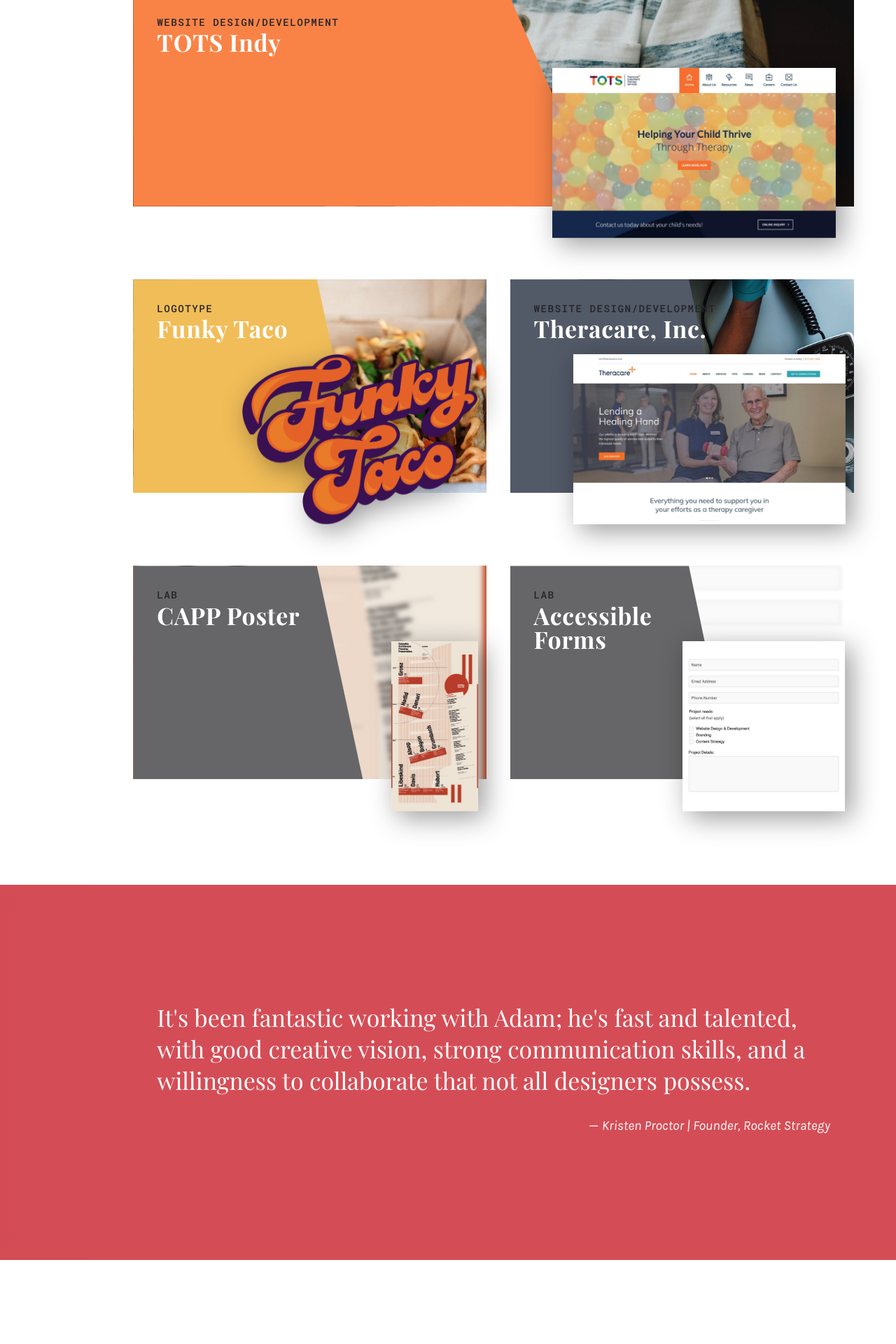
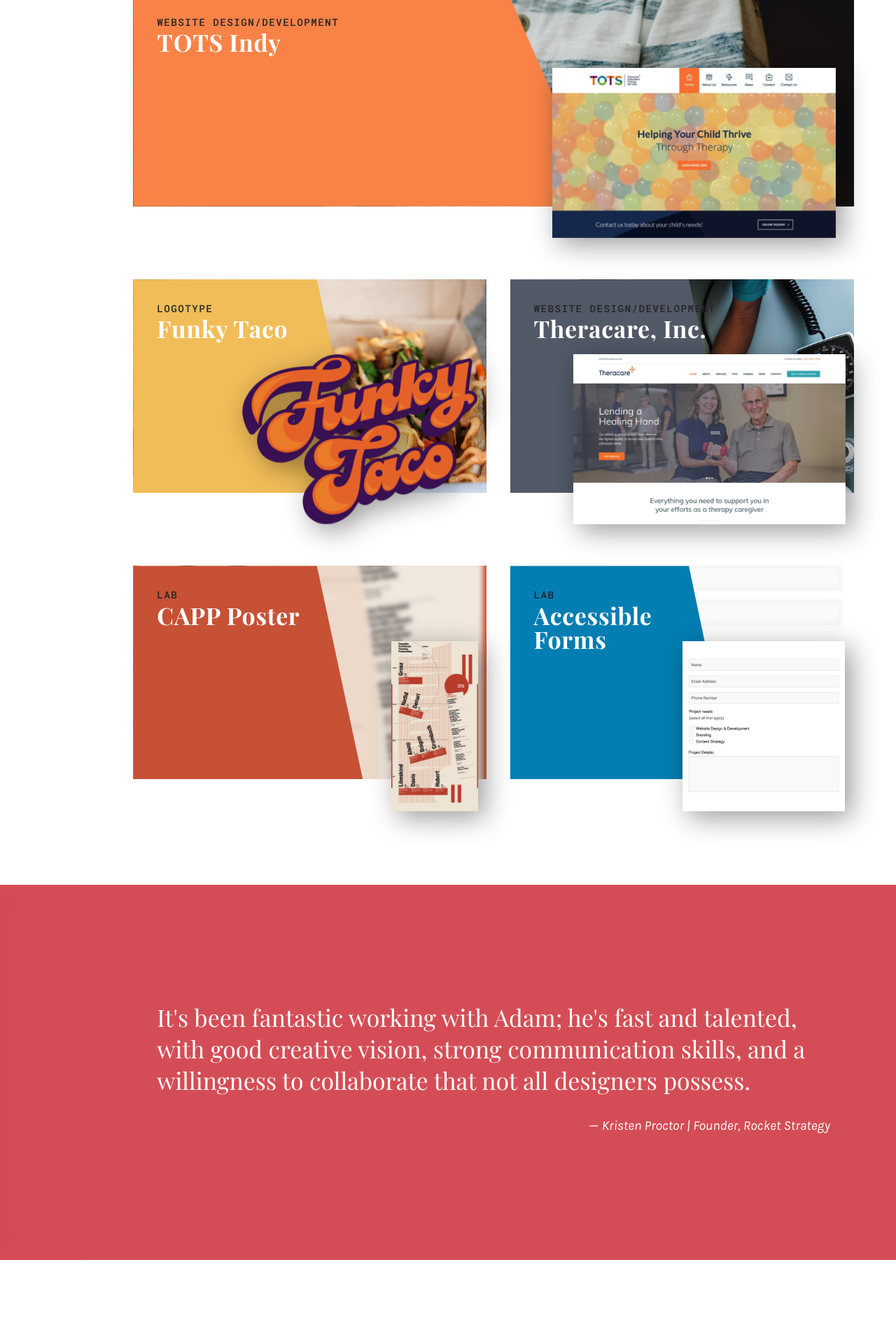
Before and after one commit to claxondesignco/claxondesignco.github.io, a Jekyll site: the page built from index.md, in a window 1280 px wide. Shown: the part 2211-4131 px from the top of the page at 70% size. Built offline with Jekyll 4.4.1, drawn with Linux system fonts in a browser that asks for light colours; nearby versions of some CDN libraries; comment, search, counter and statistics services are not loaded.

Commit message:
Added display colors for lab items on homepage

```diff
--- a/_lab/ColumbiaArchitecturePlanningPreservation(Grosz)Springyr1995RecreationwithCSSGrid.html
+++ b/_lab/ColumbiaArchitecturePlanningPreservation(Grosz)Springyr1995RecreationwithCSSGrid.html
@@ -1,6 +1,7 @@
 ---
 title: Columbia Architecture Planning Preservation Poster Recreation with CSS Grid
 short-title: CAPP Poster
+display-color: c75135
 stylesheet: ColumbiaArchitecturePlanningPreservation(Grosz)Springyr1995RecreationwithCSSGrid.css
 image: ColumbiaArchitecturePlanningPreservation(Grosz)Springyr1995RecreationwithCSSGrid
 codepen: https://codepen.io/adamclaxon/pen/xzzxaE
--- a/_lab/accessiblecustomformstyles.html
+++ b/_lab/accessiblecustomformstyles.html
@@ -1,6 +1,7 @@
 ---
 title: Accessible Custom Form Styles
 short-title: Accessible<br>Forms
+display-color: 037EB2
 stylesheet: accessiblecustomformstyles.css
 image: accessiblecustomformstyles
 codepen: https://codepen.io/adamclaxon/pen/PpJWpJ
--- a/index.md
+++ b/index.md
@@ -52,7 +52,7 @@
 
   {% for lab in site.lab %}
     <a class="portfolio-item-link" href="/lab/">
-      <figure class="portfolio-item" style="--brand-color: var(--black-t3)">
+      <figure class="portfolio-item" {% if lab.display-color %} style="--brand-color: #{{ lab.display-color }}" {% else %} style="--brand-color: var(--black-t3)" {% endif %}>
         <img class="portfolio-item-background" srcset="/assets/images/lab/{{ lab.image }}-bg.jpg" aria-hidden="true">
         <img class="portfolio-item-image" srcset="/assets/images/lab/{{ lab.image }}.jpg 1x, /assets/images/lab/{{ lab.image }}@2x.jpg 2x" alt="{{ lab.title }}">
         <figcaption class="portfolio-item-header">
```
